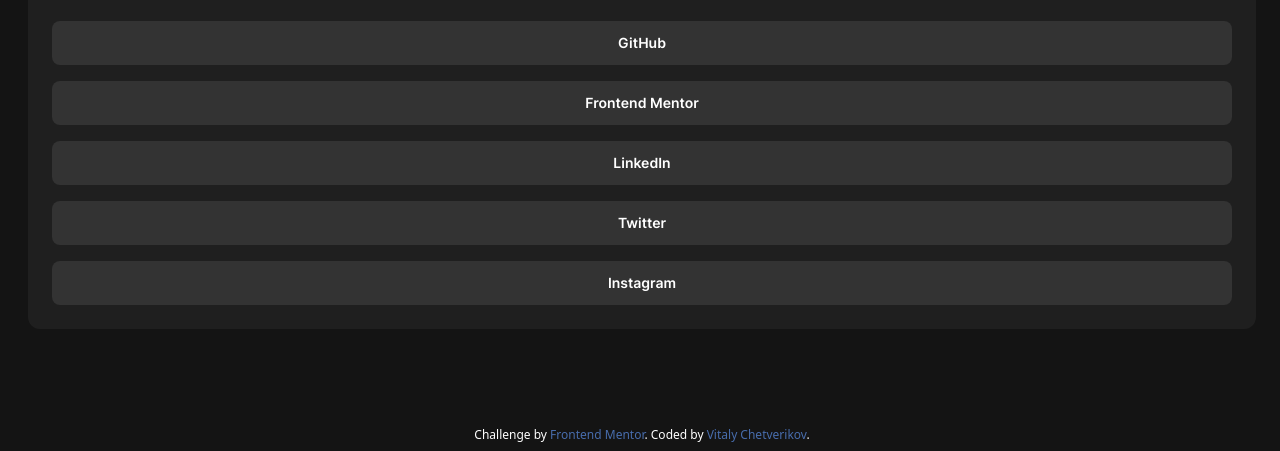
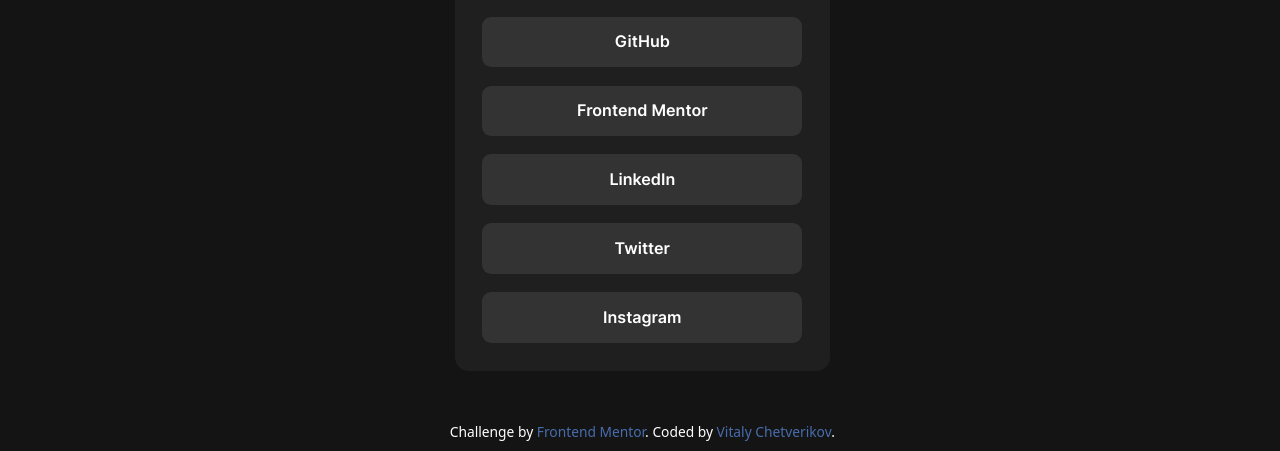
Before and after one commit to vitchet/fm-sociallinksprofile, a website with bundled scripts: page index.html in a window 1280 px wide. Shown: the part 349-800 px from the top of the page. Built offline with nearby package versions, Linux system fonts and the light colour scheme.

Commit message:
Finished adaptivity and hover.

```diff
--- a/index.html
+++ b/index.html
@@ -15,7 +15,7 @@
 
 <body class="v-container justify-center bg-off-black min-h-screen pl-7 pr-6 pb-2">
   <main class="v-container justify-center w-full grow-1 shrink-0 text-sm">
-    <article id="social-link-app" class="v-container w-full font-inter bg-dark-grey text-white p-6 gap-6 rounded-xl">
+    <article id="social-link-app" class="v-container w-full max-w-[375px] font-inter bg-dark-grey text-white p-6 gap-6 rounded-xl">
       <header class="v-container items-center gap-7">
         <figure>
           <img :src="'assets/images/' + data.heroImage" alt="hero" width="176" height="176" class="w-22 rounded-full">
@@ -29,7 +29,7 @@
 
       <nav class="w-full v-container gap-4">
         <ul v-for="link in data.links" class="w-full">
-          <li><a href="#" class="block w-full bg-grey text-center font-semibold p-3 rounded-lg">{{ link }}</a></li>
+          <li><a href="#" class="block w-full bg-grey text-center font-semibold p-3 rounded-lg hover:bg-green hover:text-dark-grey focus:bg-green focus:text-dark-grey">{{ link }}</a></li>
         </ul>
       </nav>
     </article>
--- a/src/css/base.css
+++ b/src/css/base.css
@@ -1,7 +1,7 @@
 @layer base {
 
     :root {
-        font-size: 16px;
+        font-size: clamp(calc(0.85* 16px), 4.265vw, calc(1.15 * 16px));
     }
 
     @font-face {
```
Also changed, not shown: css/style.css.
